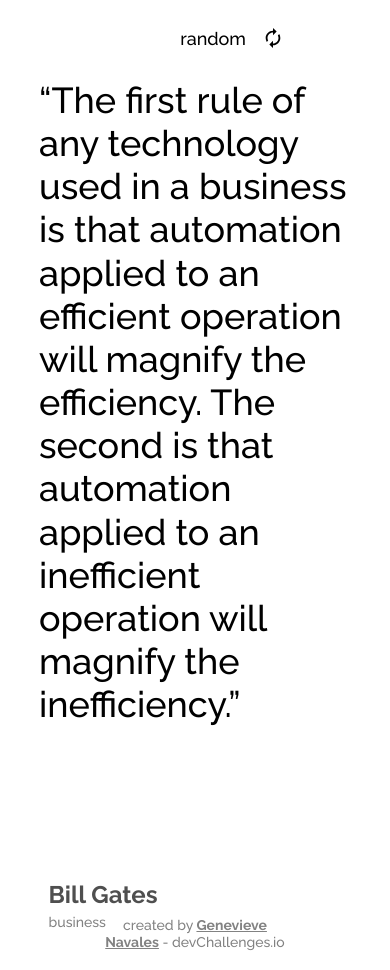
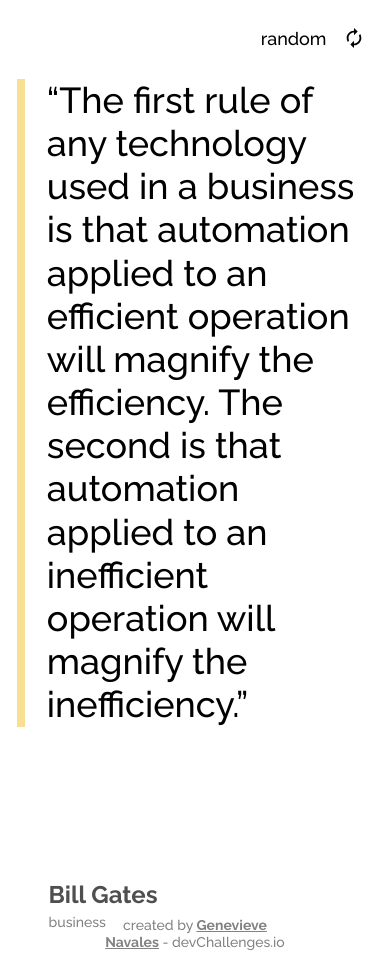
Before and after one commit to bibmode/random-quote-generator, a React (Create React App) app: page / in a window 390 px wide. Built offline with nearby package versions, Linux system fonts and the light colour scheme.

Commit message:
responsive design

```diff
--- a/src/components/AuthorQuotes/AuthorQuotes.styles.js
+++ b/src/components/AuthorQuotes/AuthorQuotes.styles.js
@@ -11,7 +11,7 @@ export const Wrapper = styled.div`
   .loading-icon {
     margin-top: 3rem;
     font-size: 4rem;
-    color: rgba(#333, 0.5);
+    color: rgba(130, 130, 130, 0.5);
     animation: loadingAnimation 0.8s ease-in infinite;
   }
 
@@ -29,10 +29,10 @@ export const Wrapper = styled.div`
     :last-child {
       margin-bottom: 0;
     }
-  }
 
-  h4 {
-    margin-top: 5rem;
+    :nth-last-child(2) {
+      margin-bottom: 18rem;
+    }
   }
 `;
 
@@ -42,9 +42,17 @@ export const Name = styled.div`
   margin-bottom: 14rem;
   margin-top: 3rem;
 
+  @media only screen and (max-width: 48em) {
+    margin-left: 4rem;
+  }
+
   h1 {
     font-size: 3.6rem;
     font-weight: 700;
     margin: 0;
+
+    @media only screen and (max-width: 48em) {
+      margin-inline: 5%;
+    }
   }
 `;
--- a/src/components/Loading/Loading.styles.js
+++ b/src/components/Loading/Loading.styles.js
@@ -6,6 +6,10 @@ export const Wrapper = styled.div`
   width: fit-content;
   margin-left: auto;
   margin-right: 10rem;
+
+  @media only screen and (max-width: 64em) {
+    margin-right: 5%;
+  }
 
   h3 {
     font-size: 1.8rem;
--- a/src/components/QuoteBlock/QuoteBlock.styles.js
+++ b/src/components/QuoteBlock/QuoteBlock.styles.js
@@ -6,6 +6,11 @@ export const Quote = styled.div`
   width: min(61.4rem, 80%);
   margin-inline: auto;
   position: relative;
+
+  @media only screen and (max-width: 48em) {
+    //width: 85%;
+    margin-right: 8%;
+  }
 
   p {
     font-size: 3.6rem;
@@ -21,5 +26,9 @@ export const Quote = styled.div`
     width: 8px;
     background-color: #f7df94;
     left: min(-10rem, 20%);
+
+    @media only screen and (max-width: 64em) {
+      left: -3rem;
+    }
   }
 `;
```
